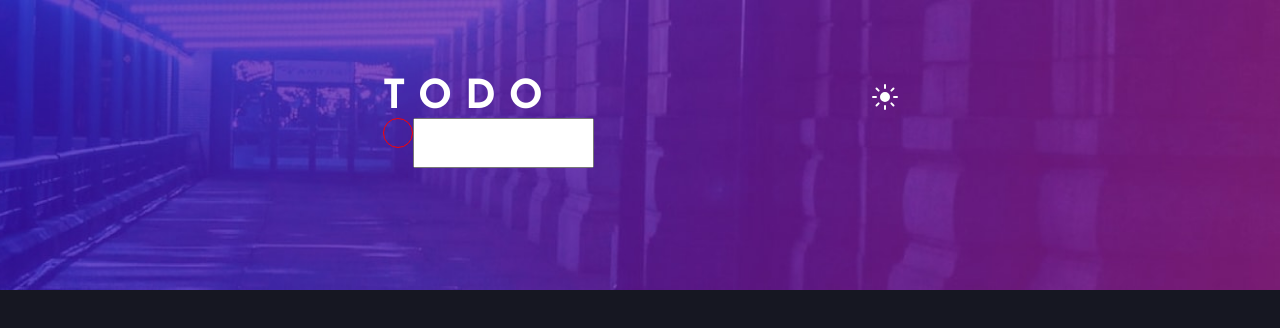
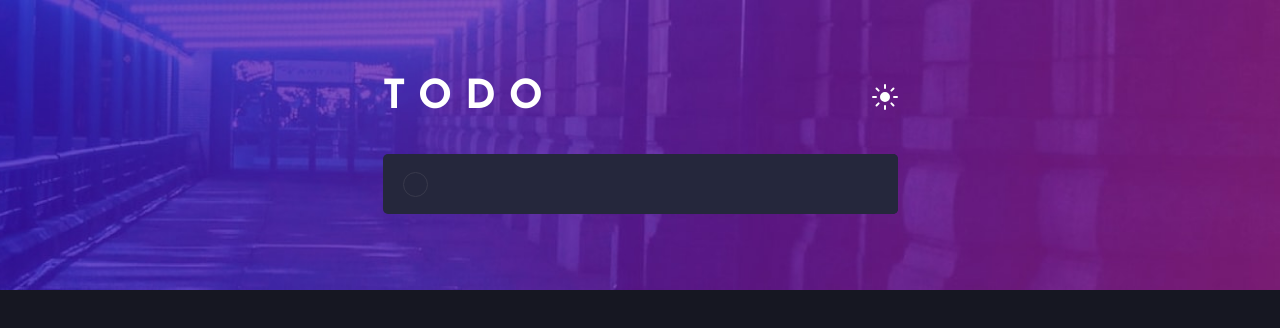
Before and after one commit to TornikeTt/todo-app, a React (Vite) app: page / in a window 1280 px wide. Shown: the top 328 px of the page. Built offline with nearby package versions, Linux system fonts and the light colour scheme.

Commit message:
updeate input field functionality

```diff
--- a/src/Components/App/App.jsx
+++ b/src/Components/App/App.jsx
@@ -69,7 +69,7 @@ function App() {
                         />
                     </button>
                 </header>
-                <Form />
+                <Form isDarkMode={isDarkMode} />
             </main>
         </div>
     );
--- a/src/Components/Form/Form.jsx
+++ b/src/Components/Form/Form.jsx
@@ -1,11 +1,47 @@
+import { useRef } from "react";
 import "./Form.scss";
 
-function Form() {
+function Form(props) {
+    const inputRef = useRef(null);
+
+    const styling = {
+        input_field_backgroundColor: {
+            backgroundColor: props.isDarkMode
+                ? "hsl(235, 24%, 19%)"
+                : "hsl(0, 0%, 98%)",
+            color: props.isDarkMode
+                ? "hsl(234, 39%, 85%)"
+                : "hsl(235, 19%, 35%)",
+        },
+
+        circleColor: {
+            borderWidth: "1px",
+            borderColor: props.isDarkMode
+                ? "hsl(237, 14%, 26%)"
+                : "hsl(236, 33%, 92%)",
+            borderStyle: "solid",
+        },
+    };
+
+    const handleContainerClick = () => {
+        if (inputRef.current) {
+            inputRef.current.focus();
+        }
+    };
+
     return (
         <form>
-            <div class="input-container">
-                <div className="circle"></div>
-                <input type="text" />
+            <div
+                className="input-container"
+                style={styling.input_field_backgroundColor}
+                onClick={handleContainerClick} // Focus input when container is clicked
+            >
+                <div className="circle" style={styling.circleColor}></div>
+                <input
+                    ref={inputRef} // Attach reference to input
+                    style={styling.input_field_backgroundColor}
+                    type="text"
+                />
             </div>
         </form>
     );
--- a/src/Components/Form/Form.scss
+++ b/src/Components/Form/Form.scss
@@ -4,14 +4,33 @@ form {
 
 .input-container {
     width: 100%;
-    height: 50px;
+    height: 60px;
+    margin-top: 36px;
+    border-radius: 5px;
+
     display: flex;
+    align-items: center;
+    justify-content: space-between;
+
+    overflow: hidden;
 }
 
 .circle {
-    width: 30px;
-    height: 30px;
+    width: 25px;
+    height: 25px;
     border-radius: 100%;
+    margin-left: 20px;
+    flex-shrink: 0;
+}
 
-    border: 1px solid red;
+input {
+    flex-grow: 1;
+    height: 100%;
+    margin-left: 25px;
+    border: none;
+    outline: none;
+
+    font-size: 18px;
+    font-family: "Josefin Sans", sans-serif;
+    font-weight: 600;
 }
```
